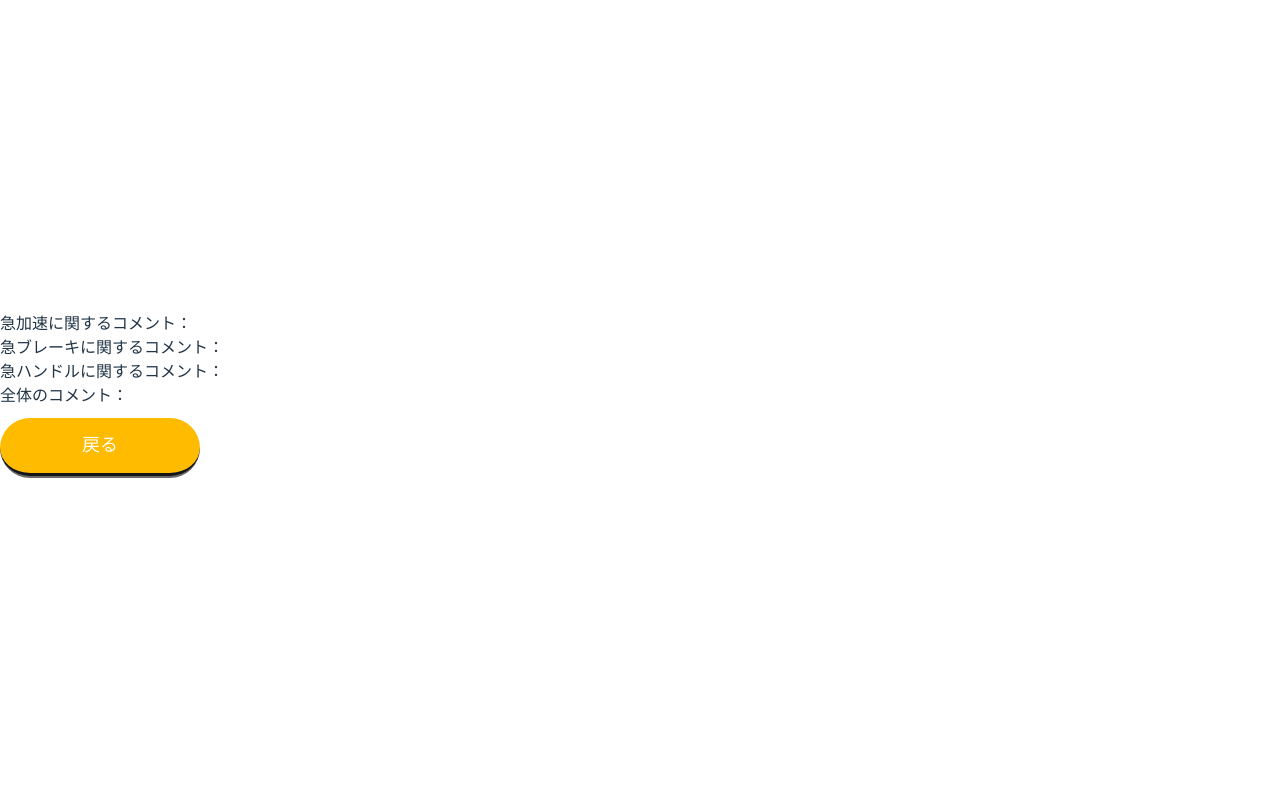
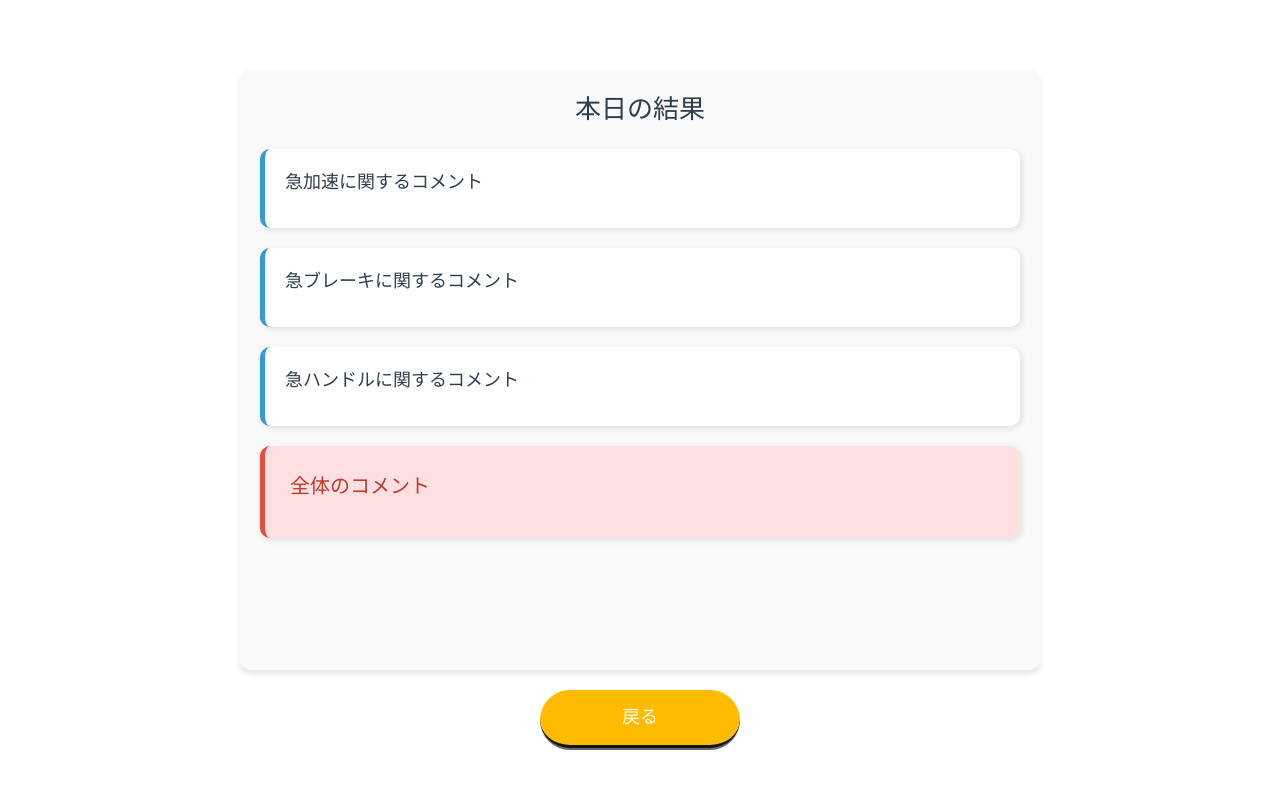
Before and after one commit to 20-shimizu/driver-lisence, a React (Vite) app in the folder frontend/: page /detailed_result in a window 1280 px wide. Shown: the top 788 px of the page. Built offline with nearby package versions, Linux system fonts and the light colour scheme; no server answers; sample sign-in values are in the browser's storage.

Commit message:
add email send page, modify detailed result ui

```diff
--- a/frontend/src/main.jsx
+++ b/frontend/src/main.jsx
@@ -8,7 +8,7 @@ import Top from './pages/Top.jsx';
 import SimpleResult from "./pages/SimpleResult.jsx";
 import DetailedResult from "./pages/DetailedResult.jsx";
 import DrivingHistory from "./pages/DrivingHistory.jsx";
-// import EmailSendForm from "./pages/FamilyProfile.jsx";
+import EmailSend from './pages/EmailSend.jsx';
 import LoginForm from "./pages/Login.jsx";
 import UserProfile from "./pages/UserProfile.jsx";
 import UserRegistration from "./pages/UserRegistration.jsx";
@@ -30,7 +30,7 @@ function Hub() {
           <Route path="/detailed_result" element={<DetailedResult />} />
           <Route path="/alert" element={<Alert />} />
           <Route path="/driving_history" element={<DrivingHistory />} />
-          {/* <Route path="/email_sendform" element={<EmailSendForm />} /> */}
+          <Route path="/email_send" element={<EmailSend />} />
           <Route path="/family_profile" element={<FamilyProfile />} />
           <Route path="/user_profile" element={<UserProfile />} />
           <Route path="/sensor_data_input" element={<SensorDataInput />} />
--- /dev/null
+++ b/frontend/src/pages/DetailedResult.css
@@ -0,0 +1,94 @@
+.detailed-result {
+  display: flex;
+  flex-direction: column;
+  align-items: center;
+  width: 90%;
+  max-width: 800px;
+  margin: 20px auto;
+  background-color: #f9f9f9;
+  border-radius: 10px;
+  box-shadow: 0px 4px 6px rgba(0, 0, 0, 0.1);
+}
+
+.result-container {
+  width: 100%;
+  position: fixed;
+  top: 70px;
+  left: 50%;
+  transform: translateX(-50%);
+  max-width: 800px;
+  height: calc(100vh - 200px);
+  overflow-y: auto;
+  background-color: #f9f9f9;
+  border-radius: 10px;
+  padding: 20px;
+  box-shadow: 0px 4px 6px rgba(0, 0, 0, 0.1);
+}
+
+.title {
+  font-size: 26px;
+  font-weight: bold;
+  text-align: center;
+  color: #2c3e50;
+  margin-bottom: 20px;
+}
+
+.comment-container {
+  display: flex;
+  flex-direction: column;
+  gap: 20px;
+}
+
+.comment-section {
+  padding: 20px;
+  border-left: 5px solid #3498db;
+  background-color: #ffffff;
+  border-radius: 10px;
+  box-shadow: 2px 2px 6px rgba(0, 0, 0, 0.1);
+}
+
+.comment-title {
+  font-size: 18px;
+  font-weight: bold;
+  color: #2c3e50;
+  margin-bottom: 8px;
+}
+
+.comment-text {
+  font-size: 16px;
+  color: #555;
+  line-height: 1.6;
+}
+
+.summary-section {
+  padding: 25px;
+  border-left: 5px solid #e74c3c;
+  background-color: #ffe0e0;
+  border-radius: 10px;
+  box-shadow: 2px 2px 6px rgba(0, 0, 0, 0.1);
+}
+
+.summary-title {
+  font-size: 20px;
+  font-weight: bold;
+  color: #c0392b;
+  margin-bottom: 10px;
+}
+
+.summary-text {
+  font-size: 18px;
+  font-weight: bold;
+  color: #333;
+  line-height: 1.8;
+}
+
+.button-container {
+  width: 100%;
+  display: flex;
+  justify-content: center;
+  position: fixed;
+  bottom: 20px;
+  left: 50%;
+  transform: translateX(-50%);
+  background-color: transparent;
+}
--- a/frontend/src/pages/DetailedResult.jsx
+++ b/frontend/src/pages/DetailedResult.jsx
@@ -2,6 +2,7 @@
 import{ Link } from "react-router-dom";
 import { getReportsByUserIdDriveReportsUsersUserIdGet, getUserMeUsersMeGet } from '../api/fastAPISample';
 import { useState, useEffect } from "react";
+import "./DetailedResult.css"
 
 function DetailedResult() {
   const [userId, setUserId] = useState(null);
@@ -51,14 +52,39 @@ function DetailedResult() {
       fetchReportData();
     }
   }, [userId]);
+
+
   return (
-    <div>
-      <h4>急加速に関するコメント：{accelerationComment}</h4>
-      <h4>急ブレーキに関するコメント：{brakeComment}</h4>
-      <h4>急ハンドルに関するコメント：{corneringComment}</h4>
-      <h4>全体のコメント：{summaryComment}</h4>
-      <Link to="/simple_result" className="btn btn--yellow">戻る</Link>
+    <div className="detailed-result">
+      <div className="result-container">
+        <h2 className="title">本日の結果</h2>
 
+        <div className="comment-container">
+          <div className="comment-section">
+            <h4 className="comment-title">急加速に関するコメント</h4>
+            <p className="comment-text">{accelerationComment}</p>
+          </div>
+
+          <div className="comment-section">
+            <h4 className="comment-title">急ブレーキに関するコメント</h4>
+            <p className="comment-text">{brakeComment}</p>
+          </div>
+
+          <div className="comment-section">
+            <h4 className="comment-title">急ハンドルに関するコメント</h4>
+            <p className="comment-text">{corneringComment}</p>
+          </div>
+
+          <div className="summary-section">
+            <h4 className="summary-title">全体のコメント</h4>
+            <p className="summary-text">{summaryComment}</p>
+          </div>
+        </div>
+      </div>
+
+      <div className="button-container">
+        <Link to="/simple_result" className="btn btn--yellow">戻る</Link>
+      </div>
     </div>
   );
 };
--- /dev/null
+++ b/frontend/src/pages/EmailSend.css
@@ -0,0 +1,37 @@
+.email-send-container {
+  display: flex;
+  flex-direction: column;
+  align-items: center;
+  justify-content: center;
+  text-align: center;
+  min-height: 100vh;
+  background-color: #f9f9f9;
+  padding: 20px;
+}
+
+h1 {
+  font-size: 36px;
+  margin-bottom: 16px;
+  color: #333;
+}
+
+p {
+  font-size: 20px;
+  margin-bottom: 12px;
+  color: #666;
+}
+
+p.error {
+  color: red;
+  font-weight: bold;
+}
+
+p.success {
+  color: green;
+  font-weight: bold;
+}
+
+p.loading {
+  color: blue;
+  font-weight: bold;
+}
--- /dev/null
+++ b/frontend/src/pages/EmailSend.jsx
@@ -0,0 +1,112 @@
+import { getUserMeUsersMeGet, getFamiliesByUserIdFamiliesUsersUserIdGet, getReportsByUserIdDriveReportsUsersUserIdGet, useSendMailEmailSendPost } from "../api/fastAPISample";
+import { Link } from "react-router-dom";
+import { useEffect, useState } from "react";
+import "./EmailSend.css"
+
+function EmailSend() {
+  const [userId, setUserId] = useState(null);
+  const [families, setFamilies] = useState(null);
+  const [errorMessage, setErrorMessage] = useState('');
+  const [successMessage, setSuccessMessage] = useState('');
+  const [loadingMessage, setLoadingMessage] = useState('');
+  const [summaryComment, setSummaryComment] = useState("");
+  const [accelerationComment, setAccelerationComment] = useState("");
+  const [brakeComment, setBrakeComment] = useState("");
+  const [corneringComment, setCorneringComment] = useState("");
+  const emailMutation = useSendMailEmailSendPost();
+
+  useEffect(() => {
+    const accessToken = localStorage.getItem("access_token");
+    if (accessToken) {
+      const fetchUserData = async () => {
+        try {
+          const options = {
+            headers: {
+              'Authorization': `Bearer ${accessToken}`,
+            },
+          };
+          const data = await getUserMeUsersMeGet(options);
+          setUserId(data.data.user_id);
+        } catch (err) {
+          console.error("ユーザー情報の取得に失敗しました", err);
+        }
+      };
+
+      fetchUserData();
+    } else {
+      console.error("ログインされていません")
+    }
+  }, []);
+
+  useEffect(() => {
+    const fetchFamilyData = async () => {
+      try {
+        const data = await getFamiliesByUserIdFamiliesUsersUserIdGet(userId);
+        setFamilies(data.data);
+      } catch (error) {
+        console.log(error);
+      }
+    }
+    const fetchReportData = async () => {
+      try {
+        const data = await getReportsByUserIdDriveReportsUsersUserIdGet(userId);
+        const latestData = data.data.at(-1);
+        setAccelerationComment(latestData.acceralationComment);
+        setBrakeComment(latestData.acceralationComment);
+        setCorneringComment(latestData.corneringComment);
+        setSummaryComment(latestData.overallSummary);
+      } catch (err) {
+        console.log(err);
+      }
+    };
+
+    if (userId !== null) {
+      fetchFamilyData();
+      fetchReportData();
+    }
+  }, [userId]);
+
+  const handleSubmit = (e) => {
+    const to = families.map(member => member.email);
+    const subject = "運転診断くん 本日の結果"
+    const body = `全体のコメント：\n${summaryComment}\n\n加速に関するコメント：\n${accelerationComment}\n\nブレーキに関するコメント：\n${brakeComment}\n\nコーナリングに関するコメント：\n${corneringComment}`;
+    setSuccessMessage("");
+    setErrorMessage("");
+    setLoadingMessage("本日の結果を送信中...")
+    emailMutation.mutate(
+      {
+        data: {
+          to: to,
+          subject: subject,
+          body: body,
+        },
+      },
+      {
+        onSuccess: () => {
+          setSuccessMessage("本日の結果を送信しました！");
+          setErrorMessage("");
+          setLoadingMessage("");
+        },
+        onError: () => {
+          setSuccessMessage("");
+          setErrorMessage("送信に失敗しました");
+          setLoadingMessage("");
+        }
+      }
+    );
+  };
+
+  return (
+    <div className="email-send-container">
+      <h1>結果の共有</h1>
+      <p>本日の結果を家族に送信しますか？</p>
+      {errorMessage && <p className="error">{errorMessage}</p>}
+      {successMessage && <p className="success">{successMessage}</p>}
+      {loadingMessage && <p className="loading">{loadingMessage}</p>}
+      <button onClick={handleSubmit} className="btn btn--yellow">送信</button>
+      <Link to="/simple_result" className="btn btn--purple">戻る</Link>
+    </div>
+  );
+}
+
+export default EmailSend;
--- a/frontend/src/pages/SimpleResult.jsx
+++ b/frontend/src/pages/SimpleResult.jsx
@@ -59,7 +59,7 @@ function SimpleResult() {
             <h2>今日の運転データ</h2>
             {imagePath && <img src={imagePath} alt={drivingType} style={{ width: "200px", height: "200px" }} />}
             <Link to="/detailed_result" className="btn btn--pink">詳しい結果をみる</Link>
-            <div className="btn btn--skyblue">結果を共有する</div>
+            <Link to="/email_send" className="btn btn--skyblue">結果を共有する</Link>
             <Link to="/" className="btn btn--yellow">メニュー画面に戻る</Link>
         </div>
     );
```
